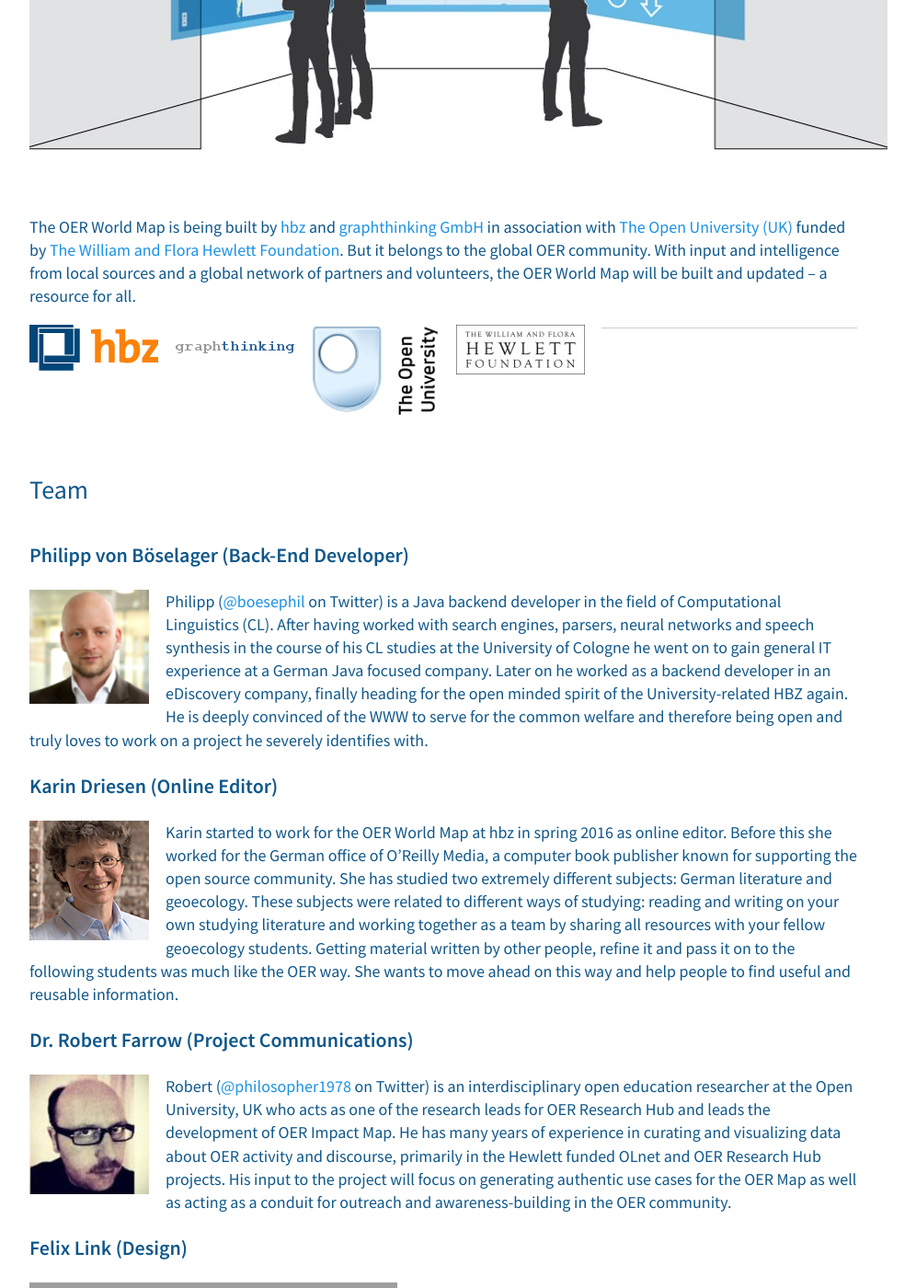
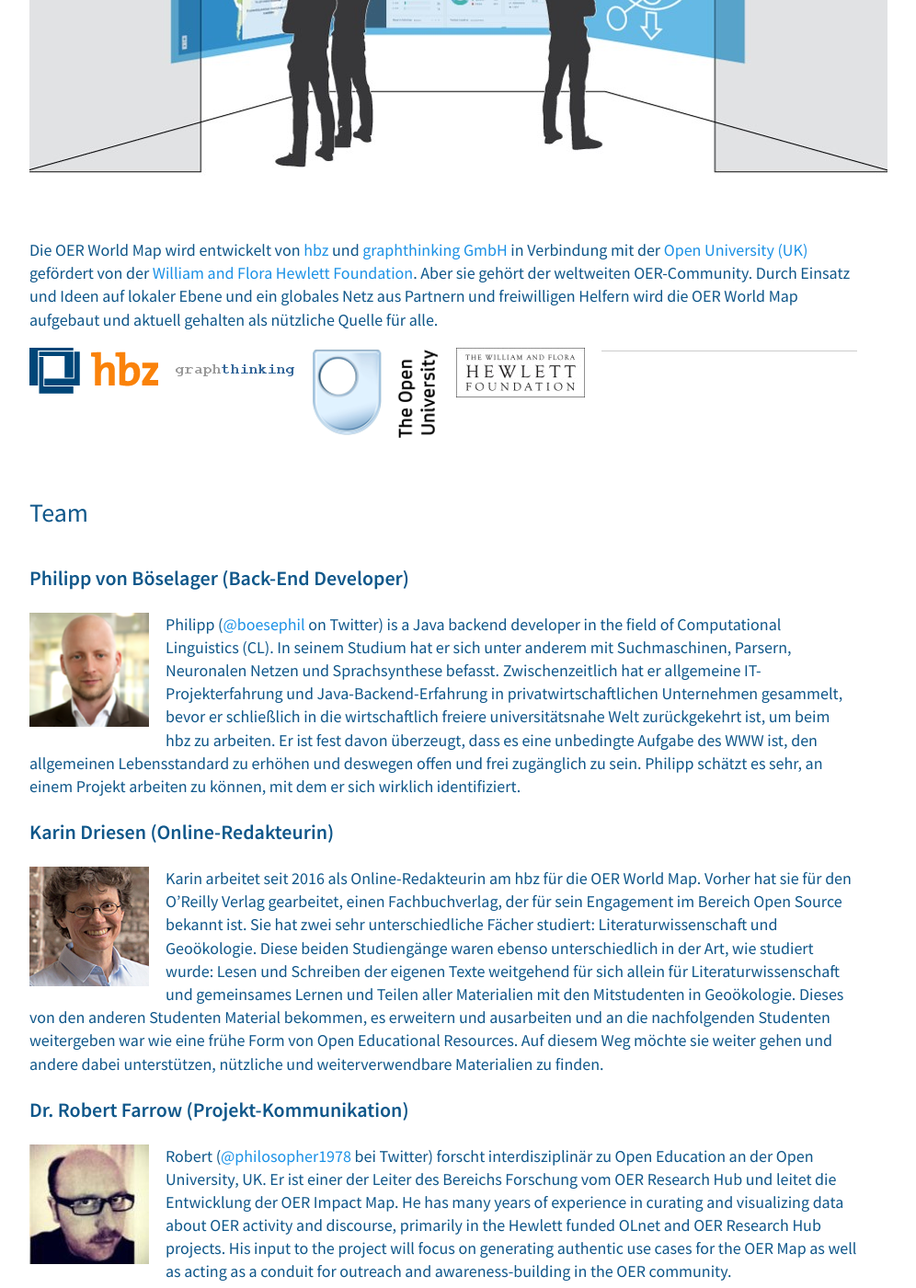
Before and after one commit to hbz/oerworldmap-ui, a Jekyll site: the page built from docs/about.de.md, in a window 1280 px wide and 1400 px high, scrolled down 942 px. Shown: the whole window at 92% size, without its empty margins (158-1154 px from the left). Built offline with Jekyll 4.4.1, drawn with Linux system fonts in a browser that asks for light colours; nearby versions of some CDN libraries; comment, search, counter and statistics services are not loaded; a style sheet for code colours, icons or effects is not loaded; some of the changed text lies outside the part shown; grey boxes are pictures that could not be loaded.

Commit message:
New translations about.md (German)

```diff
--- a/docs/about.de.md
+++ b/docs/about.de.md
@@ -3,17 +3,17 @@
 ---
 ## The Vision
 
-For more than a decade the creation and use of Open Educational Resources (OER) has been increasing around the globe. The OER World Map collects and visualizes data on the growing number of actors and activities in the field of open education worldwide. The goal is to accelerate the evolution of the global OER ecosystem by providing a comprehensive and responsive picture of the OER movement. The information provided can be used for a wide range of purposes, including:
+Seit mehr als 10 Jahren werden stetig mehr und mehr Open Educational Resources (OER) geschaffen und verwendet. Die OER World Map sammelt und veranschaulicht Daten zur wachsenden Zahl der Akteure und Aktivitäten im Bereich der offenen Bildung weltweit. Ihr Ziel ist es, die Entwicklung des OER-Ökosystems zu beschleunigen, indem sie ein möglichst umfassendes und aktuelles Bild der OER-Bewegung zeigt. Die dargestellten Informationen können für ganz verschiedene Zwecken verwendet werden, beispielsweise:
 
-- connecting actors with each other facilitating co-operation and sharing of resources and knowledge
-- providing qualified lists of repositories and other OER services to help teachers and learners find educational resources relevant to them
+- verschiedene Akteure miteinander vernetzen, um die Zusammenarbeit zu erleichtern und um Wissen und Ressourcen zu teilen
+- qualifizierte Listen von Repositorys und anderen OER-Services bereitstellen, um Lehrern und Lernenden zu helfen, passende Bildungsmaterialien zu finden
 - supporting policy makers in taking and defending strategic decisions by providing meaningful statistics and overviews of the open education movement and its associated impacts
 
-The OER World Map is intended to provide the information needed to support the self-organization processes of the OER movement. In addition to mapping relevant organisations, projects, people and services, the platform provides social networking, allows the identification of OER collections, and supports decision making. Taken together, the OER World Map can be seen as a kind of ‘operations room’ for the open education community.
+Die OER World Map stellt Informationen für die selbstorganisierte Entwicklung der OER-Bewegung bereit. Sie erfasst und zeigt relevante Organisationen, Projekte, Personen und Services. Gleichzeitig unterstützt die Plattform das Netzwerken, das Finden von OER-Sammlungen und das Treffen von Entscheidungen. Als Ganzes kann die OER World Map als eine Art "Steuerzentrale" für die Open Education Community gesehen werden.
 
 ![The OER World Map seen as 'operations room' for the open education community](/assets/images/open-control-room.jpg)
 
-The OER World Map is being built by [hbz](http://www.hbz-nrw.de) and [graphthinking GmbH](http://www.graphthinking.com) in association with [The Open University (UK)](http://www.open.ac.uk/) funded by [The William and Flora Hewlett Foundation](http://www.hewlett.org/). But it belongs to the global OER community. With input and intelligence from local sources and a global network of partners and volunteers, the OER World Map will be built and updated – a resource for all.
+Die OER World Map wird entwickelt von [hbz](http://www.hbz-nrw.de) und [graphthinking GmbH](http://www.graphthinking.com) in Verbindung mit der [Open University (UK)](http://www.open.ac.uk/) gefördert von der [William and Flora Hewlett Foundation](http://www.hewlett.org/). Aber sie gehört der weltweiten OER-Community. Durch Einsatz und Ideen auf lokaler Ebene und ein globales Netz aus Partnern und freiwilligen Helfern wird die OER World Map aufgebaut und aktuell gehalten als nützliche Quelle für alle.
 
 ![hbz](/assets/images/image06.gif) ![graphthinkingGmbH](/assets/images/image10.png) ![The Open University](/assets/images/image07.png) ![The William and Flora Hewlett Foundation](/assets/images/image04.jpg)
 
@@ -23,15 +23,15 @@
 
 ### Philipp von Böselager (Back-End Developer)
 
-![Philipp von Böselager](/assets/images/image05.png) Philipp ([@boesephil](https://twitter.com/boesephil) on Twitter) is a Java backend developer in the field of Computational Linguistics (CL). After having worked with search engines, parsers, neural networks and speech synthesis in the course of his CL studies at the University of Cologne he went on to gain general IT experience at a German Java focused company. Later on he worked as a backend developer in an eDiscovery company, finally heading for the open minded spirit of the University-related HBZ again. He is deeply convinced of the WWW to serve for the common welfare and therefore being open and truly loves to work on a project he severely identifies with.
+![Philipp von Böselager](/assets/images/image05.png) Philipp ([@boesephil](https://twitter.com/boesephil) on Twitter) is a Java backend developer in the field of Computational Linguistics (CL). In seinem Studium hat er sich unter anderem mit Suchmaschinen, Parsern, Neuronalen Netzen und Sprachsynthese befasst. Zwischenzeitlich hat er allgemeine IT-Projekterfahrung und Java-Backend-Erfahrung in privatwirtschaftlichen Unternehmen gesammelt, bevor er schließlich in die wirtschaftlich freiere universitätsnahe Welt zurückgekehrt ist, um beim hbz zu arbeiten. Er ist fest davon überzeugt, dass es eine unbedingte Aufgabe des WWW ist, den allgemeinen Lebensstandard zu erhöhen und deswegen offen und frei zugänglich zu sein. Philipp schätzt es sehr, an einem Projekt arbeiten zu können, mit dem er sich wirklich identifiziert.
 
-### Karin Driesen (Online Editor)
+### Karin Driesen (Online-Redakteurin)
 
-![Karin Driesen](/assets/images/Karin-Driesen-130.jpg) Karin started to work for the OER World Map at hbz in spring 2016 as online editor. Before this she worked for the German office of O’Reilly Media, a computer book publisher known for supporting the open source community. She has studied two extremely different subjects: German literature and geoecology. These subjects were related to different ways of studying: reading and writing on your own studying literature and working together as a team by sharing all resources with your fellow geoecology students. Getting material written by other people, refine it and pass it on to the following students was much like the OER way. She wants to move ahead on this way and help people to find useful and reusable information.
+![Karin Driesen](/assets/images/Karin-Driesen-130.jpg) Karin arbeitet seit 2016 als Online-Redakteurin am hbz für die OER World Map. Vorher hat sie für den O'Reilly Verlag gearbeitet, einen Fachbuchverlag, der für sein Engagement im Bereich Open Source bekannt ist. Sie hat zwei sehr unterschiedliche Fächer studiert: Literaturwissenschaft und Geoökologie. Diese beiden Studiengänge waren ebenso unterschiedlich in der Art, wie studiert wurde: Lesen und Schreiben der eigenen Texte weitgehend für sich allein für Literaturwissenschaft und gemeinsames Lernen und Teilen aller Materialien mit den Mitstudenten in Geoökologie. Dieses von den anderen Studenten Material bekommen, es erweitern und ausarbeiten und an die nachfolgenden Studenten weitergeben war wie eine frühe Form von Open Educational Resources. Auf diesem Weg möchte sie weiter gehen und andere dabei unterstützen, nützliche und weiterverwendbare Materialien zu finden.
 
-### Dr. Robert Farrow (Project Communications)
+### Dr. Robert Farrow (Projekt-Kommunikation)
 
-![Dr. Robert Farrow](/assets/images/image08.jpg) Robert ([@philosopher1978](https://twitter.com/philosopher1978) on Twitter) is an interdisciplinary open education researcher at the Open University, UK who acts as one of the research leads for OER Research Hub and leads the development of OER Impact Map. He has many years of experience in curating and visualizing data about OER activity and discourse, primarily in the Hewlett funded OLnet and OER Research Hub projects. His input to the project will focus on generating authentic use cases for the OER Map as well as acting as a conduit for outreach and awareness-building in the OER community.
+![Dr. Robert Farrow](/assets/images/image08.jpg) Robert ([@philosopher1978](https://twitter.com/philosopher1978) bei Twitter) forscht interdisziplinär zu Open Education an der Open University, UK. Er ist einer der Leiter des Bereichs Forschung vom OER Research Hub und leitet die Entwicklung der OER Impact Map. He has many years of experience in curating and visualizing data about OER activity and discourse, primarily in the Hewlett funded OLnet and OER Research Hub projects. His input to the project will focus on generating authentic use cases for the OER Map as well as acting as a conduit for outreach and awareness-building in the OER community.
 
 ### Felix Link (Design)
 
```
